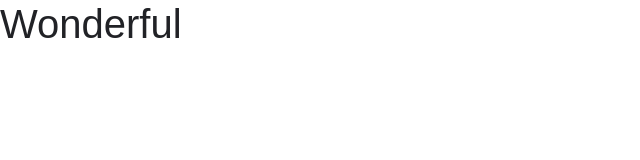
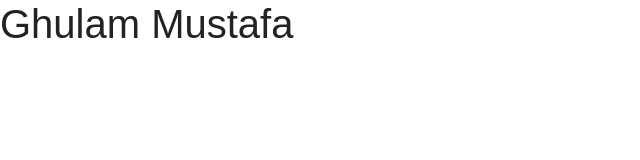
Before and after one commit to ghulammustafa9901/portfolio, a plain HTML site: page index.html in a window 1280 px wide. Shown: the whole page, without its empty margins (0-640 px from the left). Drawn offline with Linux system fonts and the light colour scheme.

Commit message:
nothing change

```diff
--- a/index.html
+++ b/index.html
@@ -10,7 +10,7 @@
     <link rel="stylesheet" href="assets/css/style.css" />
   </head>
   <body>
-    <h1>Wonderful</h1>
+    <h1>Ghulam Mustafa</h1>
 
     <script type="text/javascript" src="assets/js/wow.js"></script>
     <script type="text/javascript" src="assets/js/bootstrap.min.js"></script>
```
